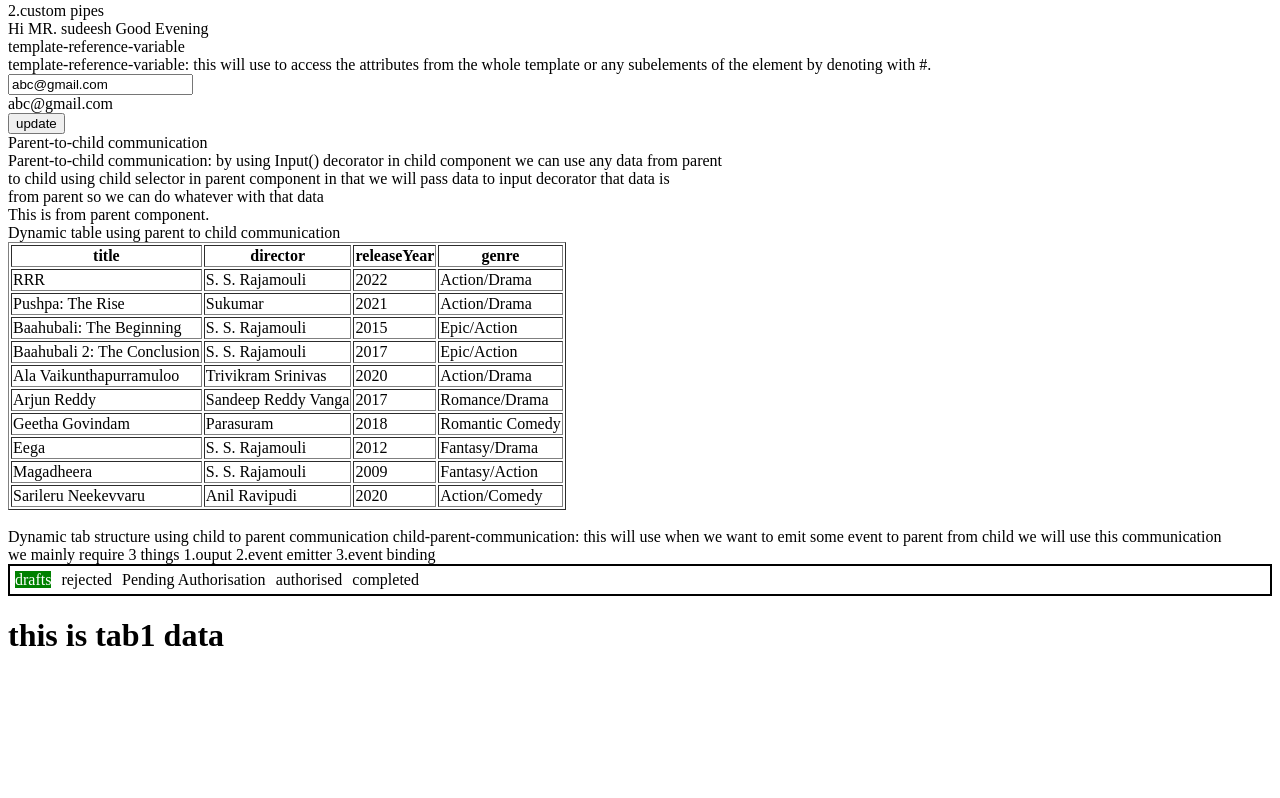
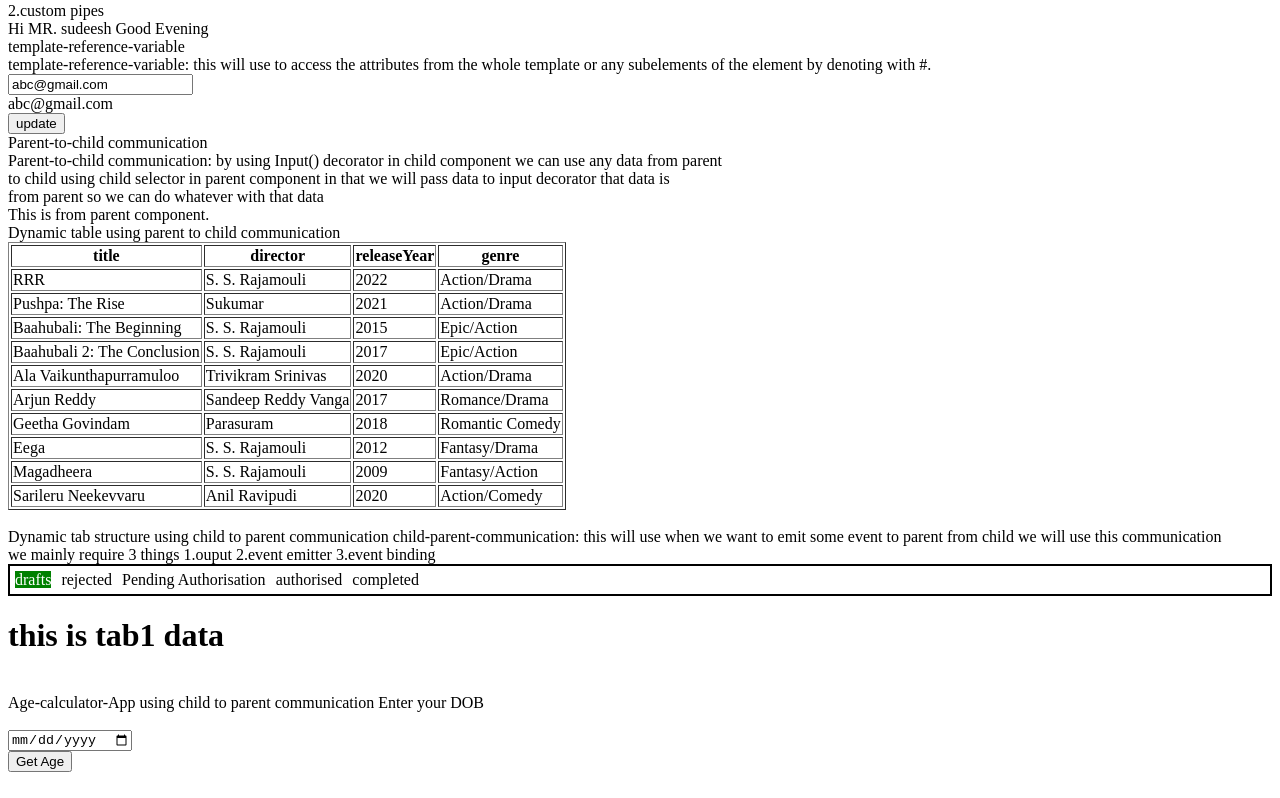
Before and after one commit to Sudheesh7504/Angular-learning-2024-2025, an Angular app: page / in a window 1280 px wide. Shown: the part 2299-3097 px from the top of the page. Before the commit the page ends 3001 px from the top, so only its background shows below. Built offline with nearby package versions, Linux system fonts and the light colour scheme.

Commit message:
Initial commit

```diff
--- /dev/null
+++ b/src/app/age-calculator-app/age-calculator/age-calculator.component.html
@@ -0,0 +1,3 @@
+<app-age-display (ageEmitter)="getuseAge($event)"></app-age-display>
+<br>
+<span *ngIf="dob">Your Age is: {{dob}}</span>
--- /dev/null
+++ b/src/app/age-calculator-app/age-calculator/age-calculator.component.ts
@@ -0,0 +1,14 @@
+import { Component } from '@angular/core';
+
+@Component({
+  selector: 'app-age-calculator',
+  templateUrl: './age-calculator.component.html',
+  styleUrl: './age-calculator.component.scss'
+})
+export class AgeCalculatorComponent {
+  dob: string = '';
+
+  getuseAge(userDob: any){
+    this.dob = userDob;
+  }
+}
--- /dev/null
+++ b/src/app/age-calculator-app/age-display/age-display.component.html
@@ -0,0 +1,4 @@
+<label for="Dob">Enter your DOB</label><br><br>
+<input type="date" #dob><br>
+
+<button (click)="calculateAge(dob.value)">Get Age</button>
--- /dev/null
+++ b/src/app/age-calculator-app/age-display/age-display.component.ts
@@ -0,0 +1,25 @@
+import { Component, EventEmitter, Output } from '@angular/core';
+
+@Component({
+  selector: 'app-age-display',
+  templateUrl: './age-display.component.html',
+  styleUrl: './age-display.component.scss'
+})
+export class AgeDisplayComponent {
+
+  age: number = 0;
+  userDOb: string = '';
+  @Output() ageEmitter = new EventEmitter<any>();
+
+  calculateAge(dob: any) {
+    this.userDOb = dob;
+    const date1 = new Date(this.userDOb);
+    const date2 = new Date();
+    this.age = date2.getFullYear() - date1.getFullYear();
+    if (date1 > date2) {
+      window.alert('Select Valid Date');
+    } else {
+      this.ageEmitter.emit(this.age);
+    }
+  }
+}
--- a/src/app/app.component.html
+++ b/src/app/app.component.html
@@ -59,4 +59,7 @@ Dynamic table using parent to child communication
 Dynamic tab  structure using child to parent communication
 <app-tab></app-tab>
 <br>
+Age-calculator-App using child to parent communication
+<app-age-calculator></app-age-calculator>
+<br>
 <router-outlet></router-outlet>
--- a/src/app/app.module.ts
+++ b/src/app/app.module.ts
@@ -24,6 +24,8 @@ import { DynamicTableComponent } from './dynamic-table/dynamic-table/dynamic-tab
 import { TableComponent } from './dynamic-table/table/table.component';
 import { TabComponent } from './child-to-parent-communication/tab/tab.component';
 import { DynamicTabComponent } from './child-to-parent-communication/dynamic-tab/dynamic-tab.component';
+import { AgeCalculatorComponent } from './age-calculator-app/age-calculator/age-calculator.component';
+import { AgeDisplayComponent } from './age-calculator-app/age-display/age-display.component';
 
 @NgModule({
   declarations: [
@@ -47,7 +49,9 @@ import { DynamicTabComponent } from './child-to-parent-communication/dynamic-tab
     DynamicTableComponent,
     TableComponent,
     TabComponent,
-    DynamicTabComponent
+    DynamicTabComponent,
+    AgeCalculatorComponent,
+    AgeDisplayComponent
   ],
   imports: [
     BrowserModule,
```
Also changed, not shown: src/app/age-calculator-app/age-calculator/age-calculator.component.scss (added), src/app/age-calculator-app/age-display/age-display.component.scss (added), 2 other files (tests, documents, lock files or other folders).
